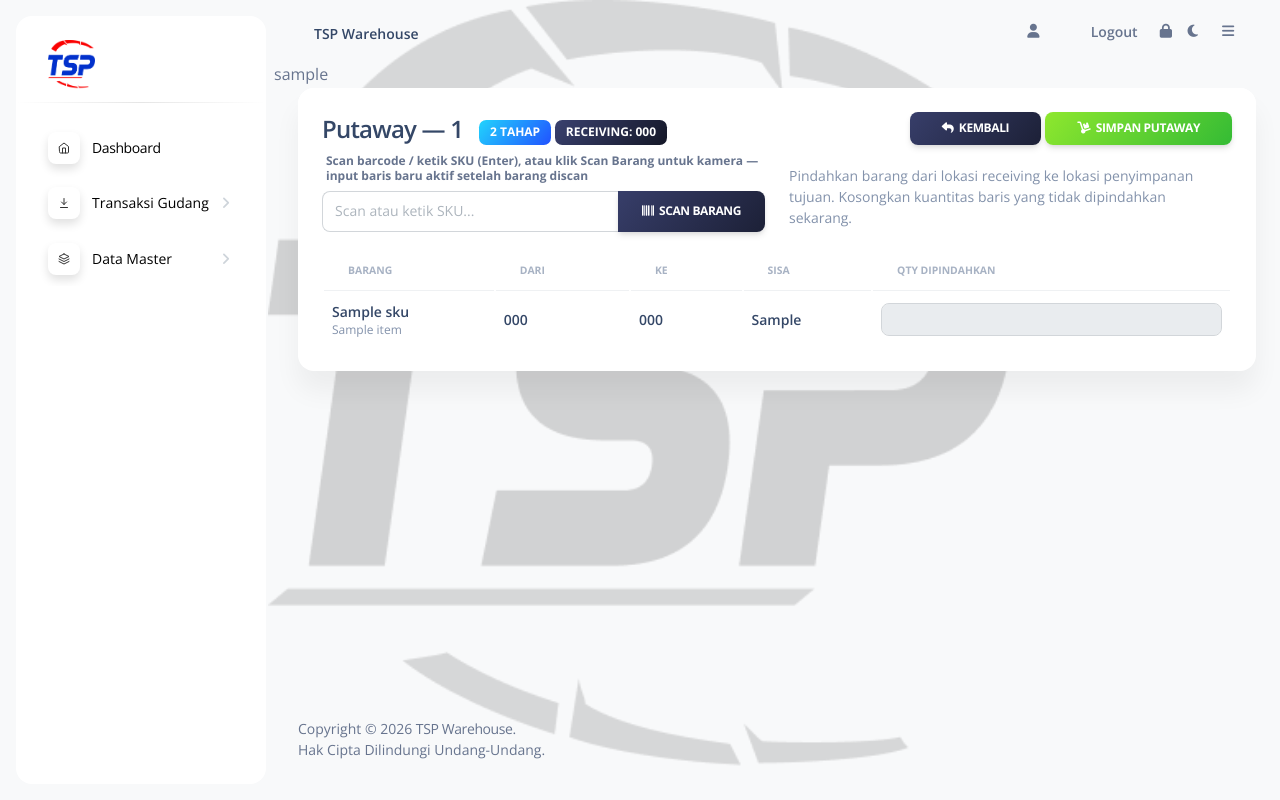
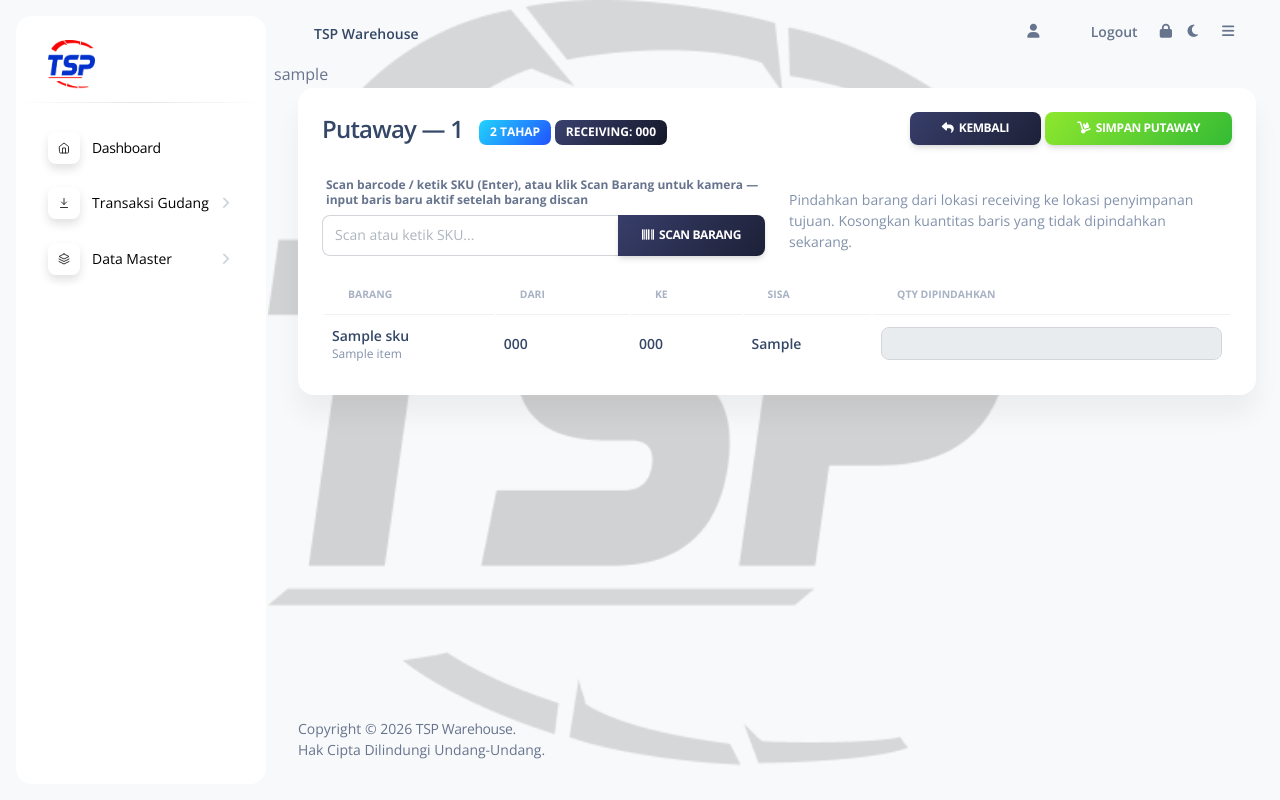
Before and after one commit to Bono2666/timur_sp, a Django app: template apps/templates/home/receipt_putaway.html in a window 1280 px wide. Run offline with Django 4.2, Linux system fonts and the light colour scheme; the template is opened without the code that fills it: most values are stand-ins (such as "Sample title", 1, 10 or a date in 2020); some libraries are stand-ins or nearby versions.

Commit message:
Putaway: jarak badge header ke konten body (mb-4 di kolom badge, sama seperti Validasi)

```diff
--- a/apps/templates/home/receipt_putaway.html
+++ b/apps/templates/home/receipt_putaway.html
@@ -13,7 +13,7 @@
                 <div class="card">
                     <div class="card-header">
                         <div class="row">
-                            <div class="col-6 d-flex align-items-center flex-wrap">
+                            <div class="col-6 d-flex align-items-center flex-wrap mb-4">
                                 <h4 class="mb-2 me-3">Putaway — {{ data.number }}</h4>
                                 <span class="badge bg-gradient-info me-1">2 Tahap</span>
                                 {% if data.receiving_location %}
```
